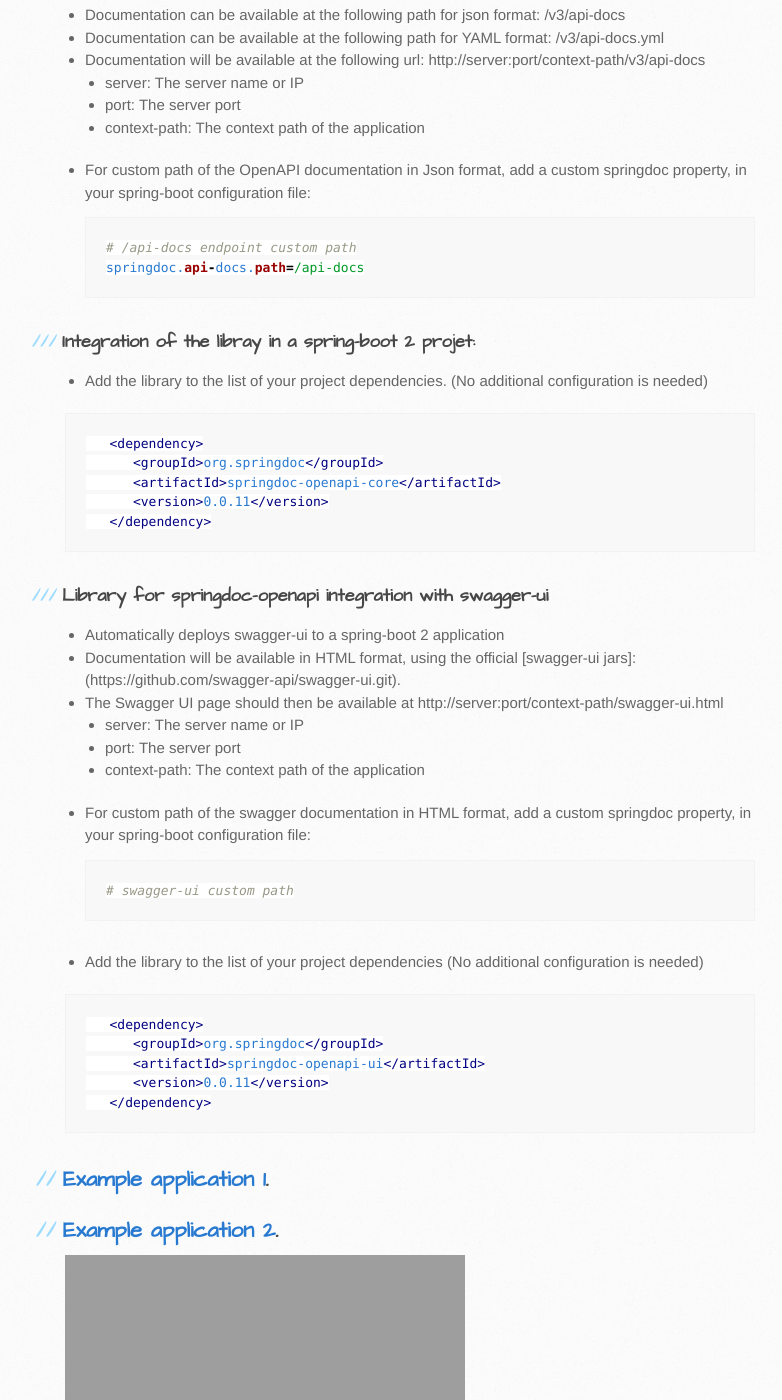
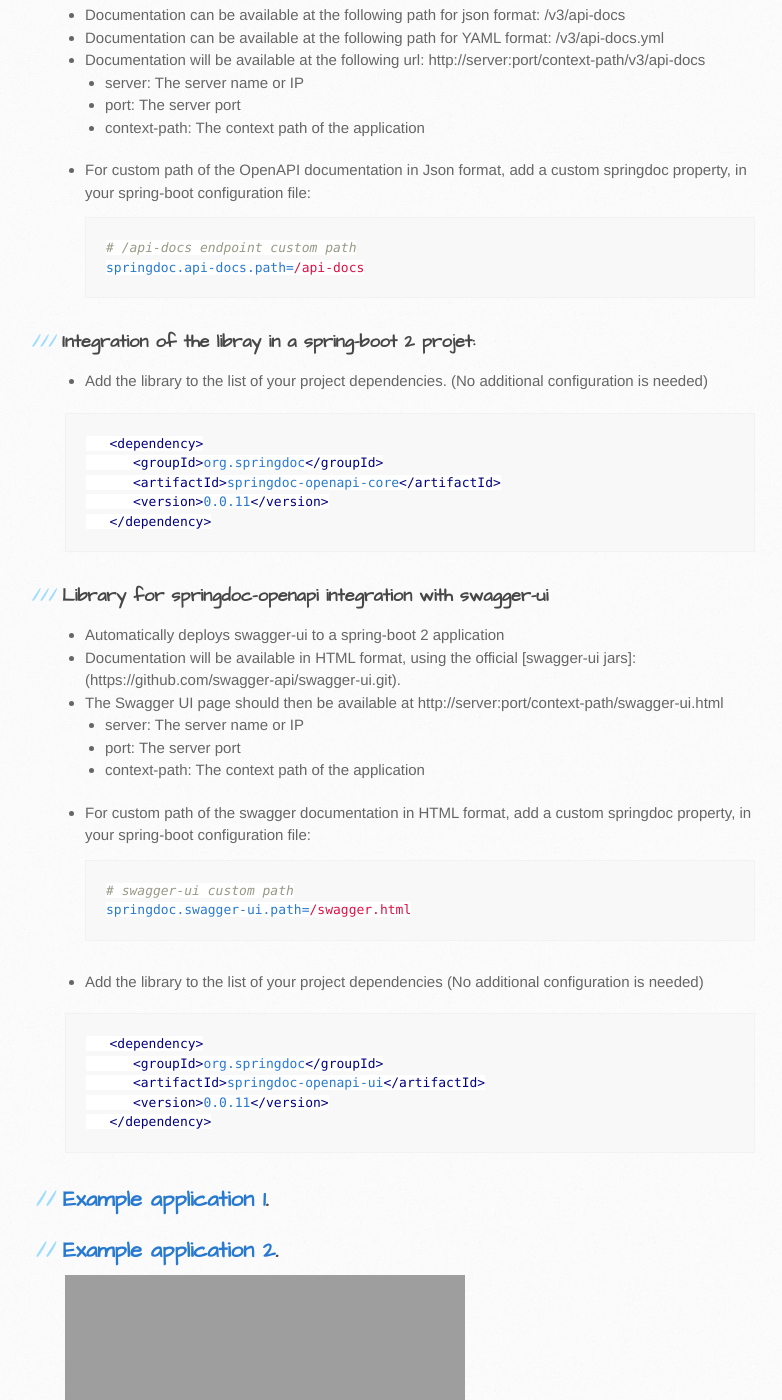
Before and after one commit to springdoc/springdoc-openapi-demos, a Jekyll site: the page built from docs/index.md, in a window 1280 px wide and 1400 px high, scrolled down 1185 px. Shown: the whole window, without its empty margins (105-887 px from the left). Built offline with Jekyll 4.4.1, drawn with Linux system fonts in a browser that asks for light colours.

Commit message:
Update index.md

````diff
--- a/docs/index.md
+++ b/docs/index.md
@@ -39,7 +39,7 @@
     * port: The server port
     * context-path: The context path of the application
 *   For custom path of the OpenAPI documentation in Json format, add a custom springdoc property, in your spring-boot configuration file:
-```ruby
+```properties
 # /api-docs endpoint custom path
 springdoc.api-docs.path=/api-docs
 ```
@@ -63,8 +63,9 @@
     * port: The server port
     * context-path: The context path of the application
 *   For custom path of the swagger documentation in HTML format, add a custom springdoc property, in your spring-boot configuration file:
-```ruby
+```properties
 # swagger-ui custom path
+springdoc.swagger-ui.path=/swagger.html
 ```
 *   Add the library to the list of your project dependencies (No additional configuration is needed)
 
````
